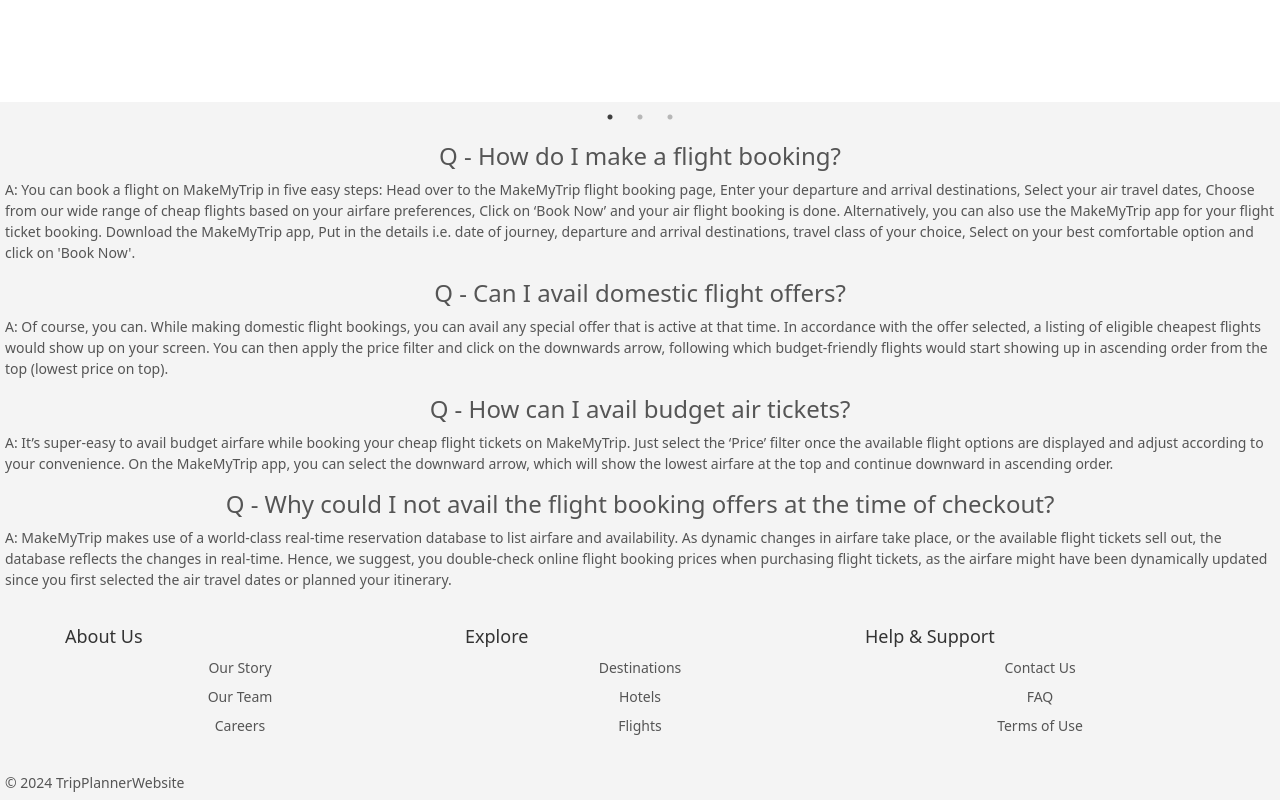
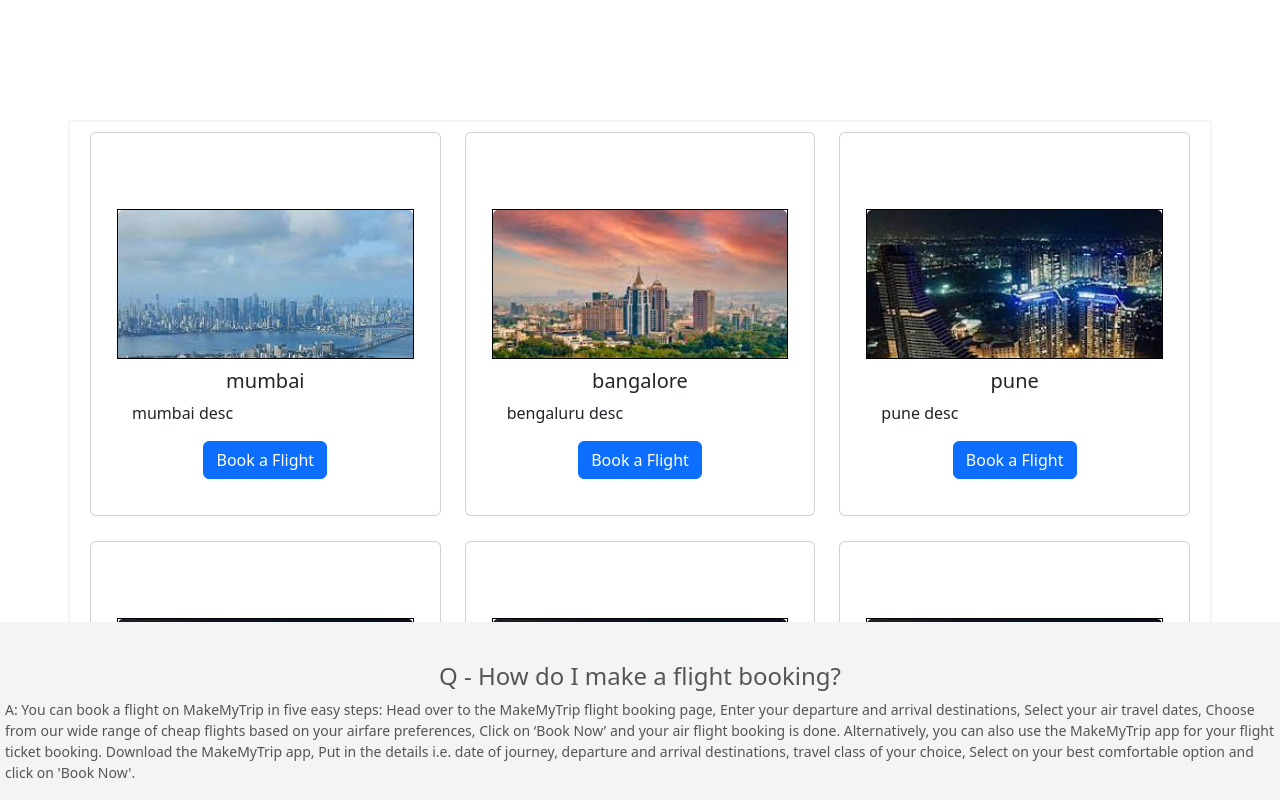
Before and after one commit to Shushant14/sushant, a React (Create React App) app: page / in a window 1280 px wide. Shown: the part 780-1580 px from the top of the page. Built offline with nearby package versions, Linux system fonts and the light colour scheme.

Commit message:
final tray

```diff
--- a/src/App.js
+++ b/src/App.js
@@ -11,6 +11,7 @@ function App() {
       <h1>Trippy</h1>
       <Container_Nav_Options></Container_Nav_Options>
       <Offer/>
+      <PopularDesitnationTray/>
       <Footer />
 
     </div>
--- a/src/component/PopularDesitnationTray.css
+++ b/src/component/PopularDesitnationTray.css
@@ -1,11 +1,11 @@
 #fixed {
   position: relative;
-  height: 620px;
-  margin-top: 30px;
-  margin-bottom: 30px;
-  margin-left: 120px;
-  margin-right: 120px;
+  height: 500px;
+  overflow-y: auto;
+  margin: auto;
   padding-top: 20px;
+  padding-left: 20px;
+  padding-right: 20px;
   box-shadow: 0px 0px 0px 2px whitesmoke;
 }
 
@@ -14,31 +14,32 @@
 }
 
 #myCont {
-  width: 300px;
-  height: 300px;
+  width: 100%;
+  max-width: 100%;
+  margin-bottom: 20px;
 }
 
 #row2 {
   display: flex;
+  flex-wrap: wrap;
   justify-content: space-between;
 }
 
 .card {
-  display: flex;
-  flex-direction: column;
-  height: 100%;
+  width: calc(100% / 3 - 20px);
+  margin-bottom: 20px;
 }
 
 #imgheight {
   width: 100%;
-  height: 150px; /* Adjust the height as needed */
+  height: 150px;
   border: 1px solid black;
   overflow: hidden;
 }
 
 #restdiv {
   width: 100%;
-  height: calc(100% - 200px);
+  height: auto;
   box-sizing: border-box;
   padding: 10px;
 }
@@ -46,3 +47,15 @@
 #upbutton {
   margin-top: auto;
 }
+
+@media (max-width: 767px) {
+  .card {
+    width: calc(50% - 20px);
+  }
+}
+
+@media (max-width: 575px) {
+  .card {
+    width: calc(100% - 20px);
+  }
+}
--- a/src/component/PopularDesitnationTray.js
+++ b/src/component/PopularDesitnationTray.js
@@ -3,6 +3,7 @@ import '../component/PopularDesitnationTray.css';
 import mum from "./imagesDest/mum.jpg";
 import ba from "./imagesDest/ba.jpg";
 import pune from "./imagesDest/pune.jpg";
+import { Link } from 'react-router-dom';
 
 export default function PopularDesitnationTray() {
     const [content, setcontent] = useState([]);
@@ -10,6 +11,8 @@ export default function PopularDesitnationTray() {
         { city: "mumbai", desc: "mumbai desc", img: mum },
         { city: "bangalore", desc: "bengaluru desc", img: ba },
         { city: "pune", desc: "pune desc", img: pune },
+        { city: "re", desc: "pune desc", img: pune },
+        { city: "re", desc: "pune desc", img: pune },
         { city: "re", desc: "pune desc", img: pune },
 
     ];
@@ -22,14 +25,17 @@ export default function PopularDesitnationTray() {
         <div className="container" id="fixed">
             <div className="row" id="row2">
                 {content.map((d, index) => (
-                    <div key={index} className="col-md-3 col-sm-6 mb-3">
+                    <div key={index} className="col-md-4 col-sm-6 mb-3">
                         <div className="card" id="myCont">
                             <div className="card-body">
                                 <div id='imgheight'>
-                                <img className="card-img-top" src={d.img} alt={d.city} /></div>
-                                <div id='restdiv'><h5 className="card-title">{d.city}</h5>
-                                <p className="card-text">{d.desc}</p>
-                                <a href="#" className="btn btn-primary" id="upbutton">Book a Flight</a></div>
+                                    <img className="card-img-top" src={d.img} alt={d.city} />
+                                </div>
+                                <div id='restdiv'>
+                                    <h5 className="card-title">{d.city}</h5>
+                                    <p className="card-text">{d.desc}</p>
+                                    <Link to="/Book" className="btn btn-primary" id="upbutton">Book a Flight</Link>
+                                </div>
                             </div>
                         </div>
                     </div>
```
